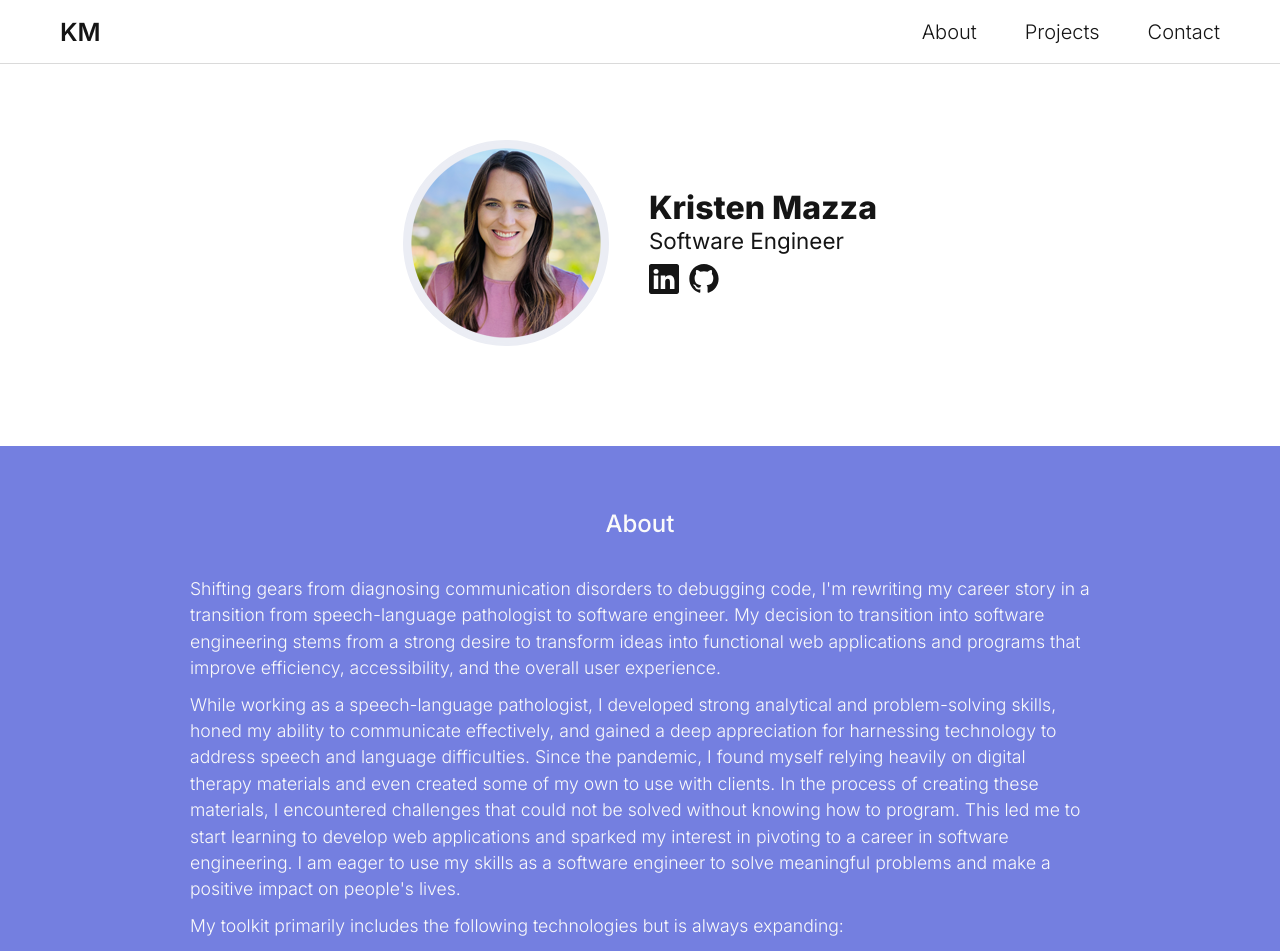
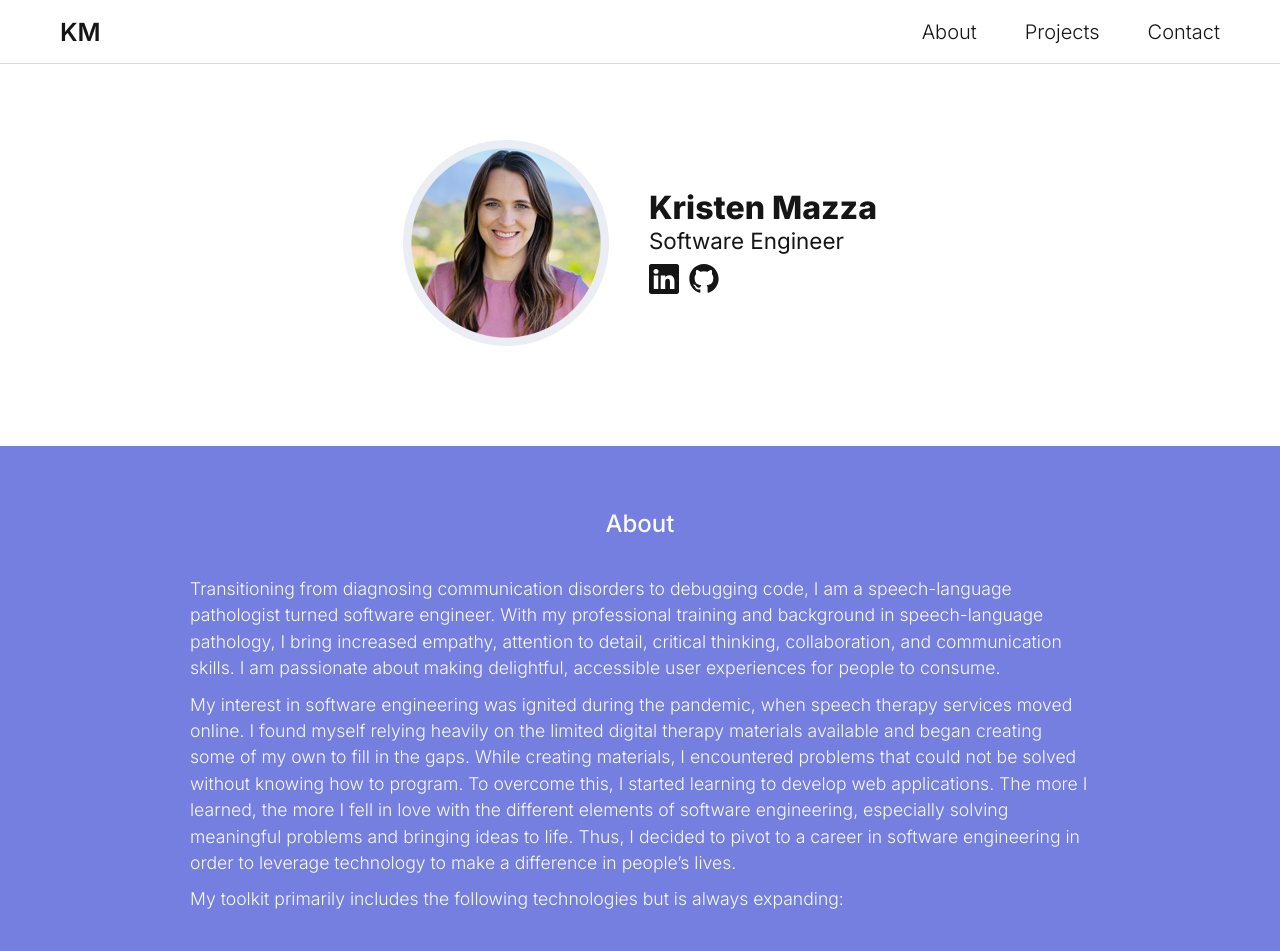
Before and after one commit to kristenmazza/portfolio, a React (Vite) app: page / in a window 1280 px wide. Shown: the top 951 px of the page. Built offline with nearby package versions, Linux system fonts and the light colour scheme.

Commit message:
Update about text

```diff
--- a/src/components/About.jsx
+++ b/src/components/About.jsx
@@ -7,26 +7,26 @@ export default function About() {
         <h2>About</h2>
 
         <p>
-          Shifting gears from diagnosing communication disorders to debugging
-          code, I&#39;m rewriting my career story in a transition from
-          speech-language pathologist to software engineer. My decision to
-          transition into software engineering stems from a strong desire to
-          transform ideas into functional web applications and programs that
-          improve efficiency, accessibility, and the overall user experience.
+          Transitioning from diagnosing communication disorders to debugging
+          code, I am a speech-language pathologist turned software engineer.
+          With my professional training and background in speech-language
+          pathology, I bring increased empathy, attention to detail, critical
+          thinking, collaboration, and communication skills. I am passionate
+          about making delightful, accessible user experiences for people to
+          consume.
         </p>
         <p>
-          While working as a speech-language pathologist, I developed strong
-          analytical and problem-solving skills, honed my ability to communicate
-          effectively, and gained a deep appreciation for harnessing technology
-          to address speech and language difficulties. Since the pandemic, I
-          found myself relying heavily on digital therapy materials and even
-          created some of my own to use with clients. In the process of creating
-          these materials, I encountered challenges that could not be solved
-          without knowing how to program. This led me to start learning to
-          develop web applications and sparked my interest in pivoting to a
-          career in software engineering. I am eager to use my skills as a
-          software engineer to solve meaningful problems and make a positive
-          impact on people&#39;s lives.
+          My interest in software engineering was ignited during the pandemic,
+          when speech therapy services moved online. I found myself relying
+          heavily on the limited digital therapy materials available and began
+          creating some of my own to fill in the gaps. While creating materials,
+          I encountered problems that could not be solved without knowing how to
+          program. To overcome this, I started learning to develop web
+          applications. The more I learned, the more I fell in love with the
+          different elements of software engineering, especially solving
+          meaningful problems and bringing ideas to life. Thus, I decided to
+          pivot to a career in software engineering in order to leverage
+          technology to make a difference in people’s lives.
         </p>
         <p>
           My toolkit primarily includes the following technologies but is always
```
